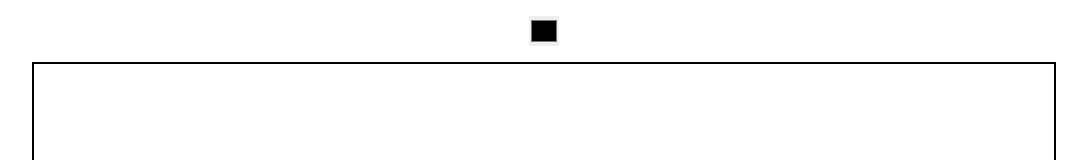
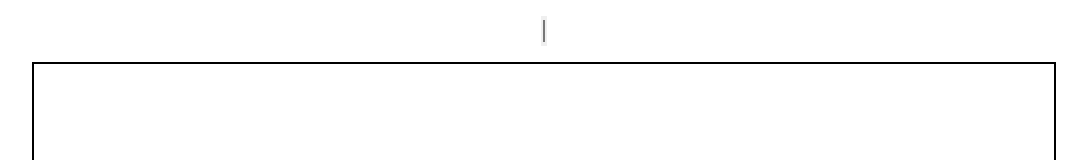
Before and after one commit to LucasGuerraCavalcante/pixel-art-maker-react, a React (Create React App) app: page / in a window 1280 px wide. Shown: the top 160 px of the page, without its empty margins (96-1183 px from the left). Built offline with nearby package versions, Linux system fonts and the light colour scheme.

Commit message:
display block

```diff
--- a/src/components/ColorPicker/styles.js
+++ b/src/components/ColorPicker/styles.js
@@ -4,10 +4,12 @@ export default createUseStyles({
   colorInput: {
     margin: '1rem',
     padding: '0',
-    width: '30px',
+    display: 'block',
+    width: '100%',
     height: '30px',
     outline: 'none',
     border: 'none',
     cursor: 'pointer',
+    gridArea: 'colorpicker'
   }
 });
```
